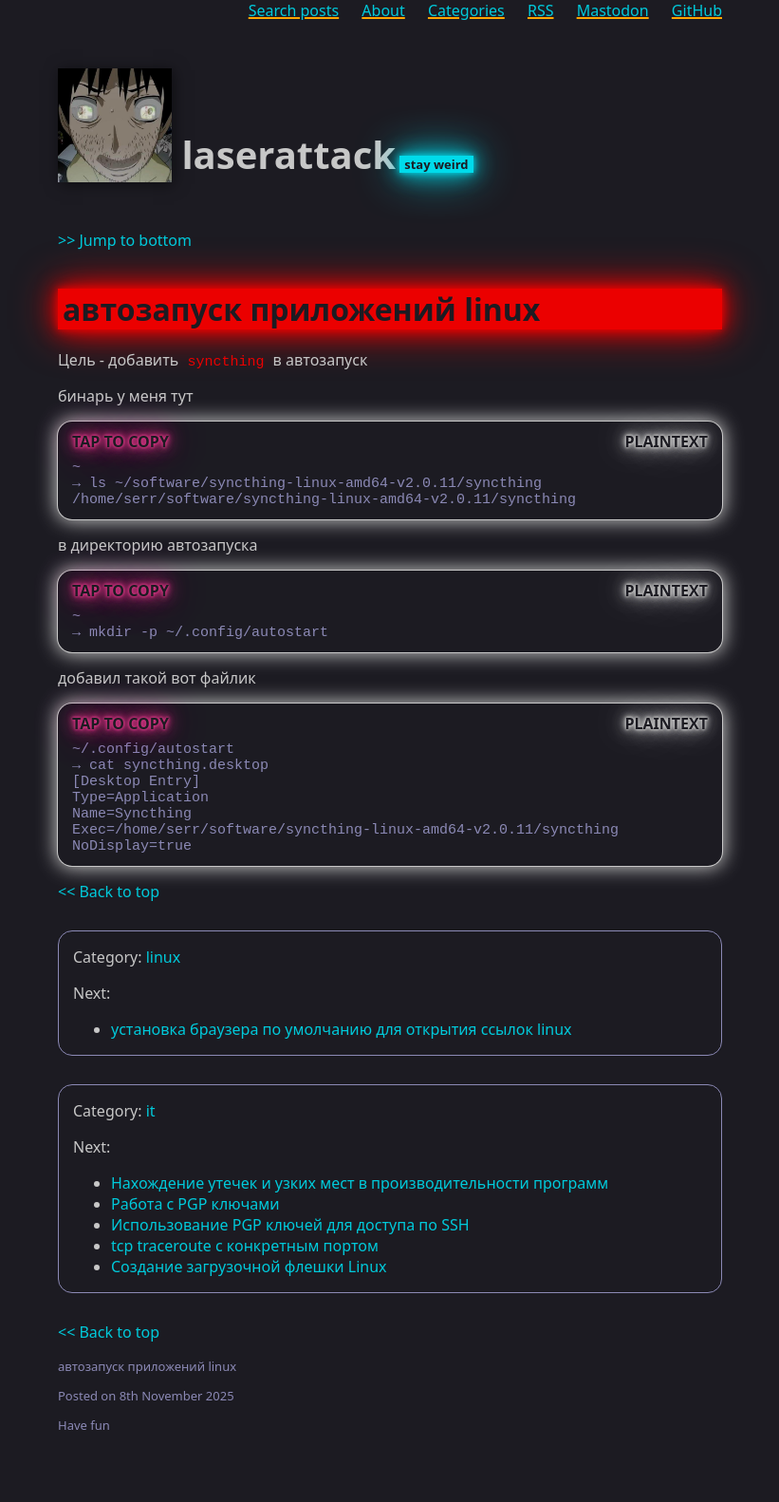
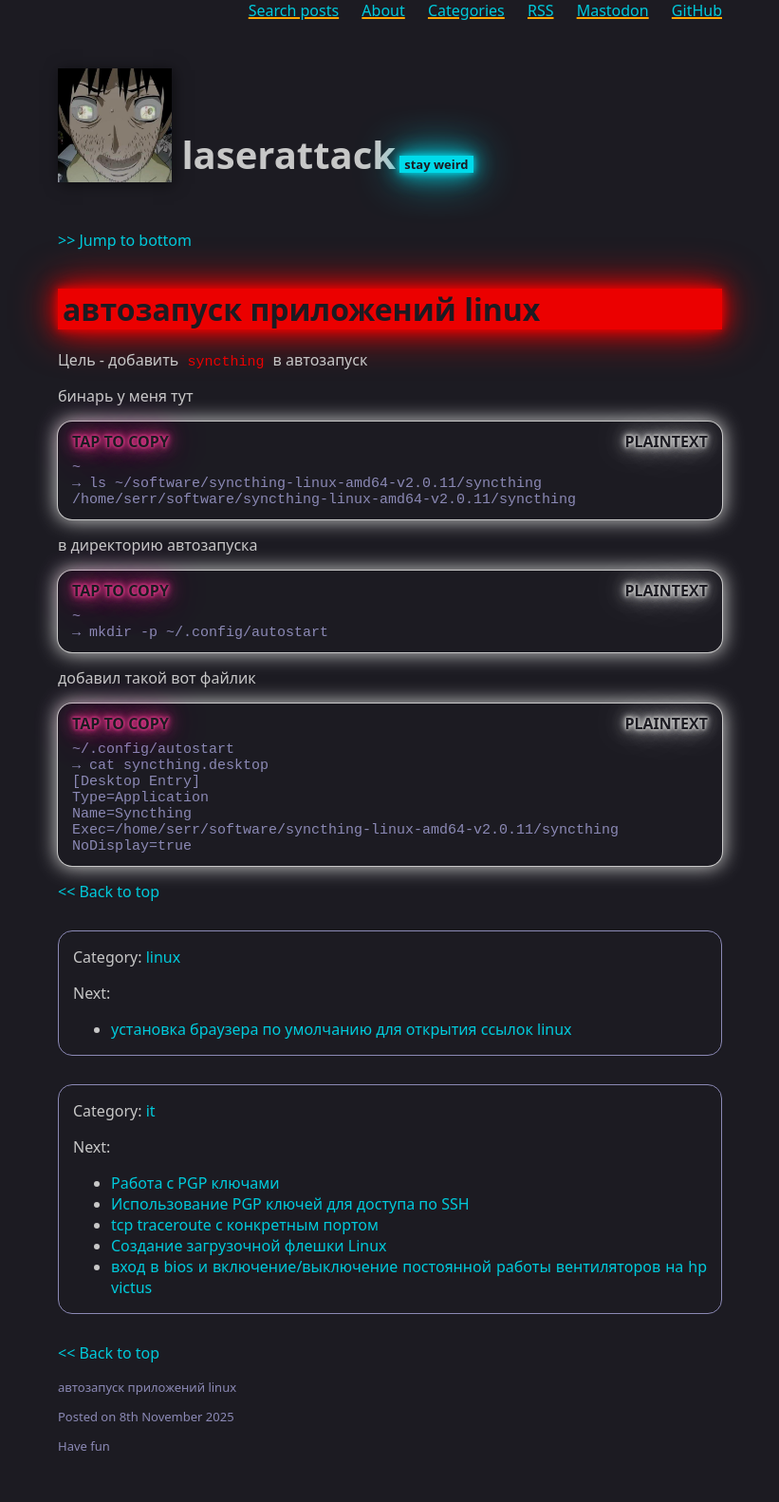
Before and after one commit to laserattack/laserattack.github.io, a Jekyll site: the page built from _posts/2025-11-08-autostart-app-linux.markdown, in a window 1280 px wide. Shown: the whole page at 95% size, without its empty margins (229-1050 px from the left). Built offline with Jekyll 4.4.1, drawn with Linux system fonts in a browser that asks for light colours; before the commit the page ends 1560 px from its top, so only the background shows below that; some of the changed lines change nothing that is shown.

Commit message:
fix img style + new post

```diff
--- /dev/null
+++ b/_posts/2025-11-11-hp-victus-bius-fans.markdown
@@ -0,0 +1,19 @@
+---
+layout: default
+title: вход в bios и включение/выключение постоянной работы вентиляторов на hp victus
+categories: [it]
+---
+
+По умолчанию вентиляторы работают не постоянно, а включаются только
+когда процессор достигает какой то определенной температуры
+
+Однако, на `HP Victus` есть возможность включить постоянную работу
+вентиляторов, используя BIOS
+
+При включении компьютера надо тыкать на `Esc`, далее откроется `Boot
+Menu`, где надо нажать `F10` чтобы зайти в BIOS
+
+В BIOS в разделе `Configuration` выставить параметр `Fan Always On` на
+`Enabled`
+
+![HP Victus BIOS Fans](/assets/images/hp-victus-bios.png)
--- a/assets/page.css
+++ b/assets/page.css
@@ -77,6 +77,8 @@
 }
 
 img {
+  max-width: 100%;
+  height: auto;
   box-shadow: 2px 2px 15px rgba(0,0,0,0.5);
   margin-top: 10px;
   margin-bottom: 20px;
@@ -344,9 +346,4 @@
     font-size: 13px;
     overflow-x: auto;
   }
-
-  img {
-    max-width: 100%;
-    height: auto;
-  }
 }
```
Also changed, not shown: assets/images/hp-victus-bios.png (added).
